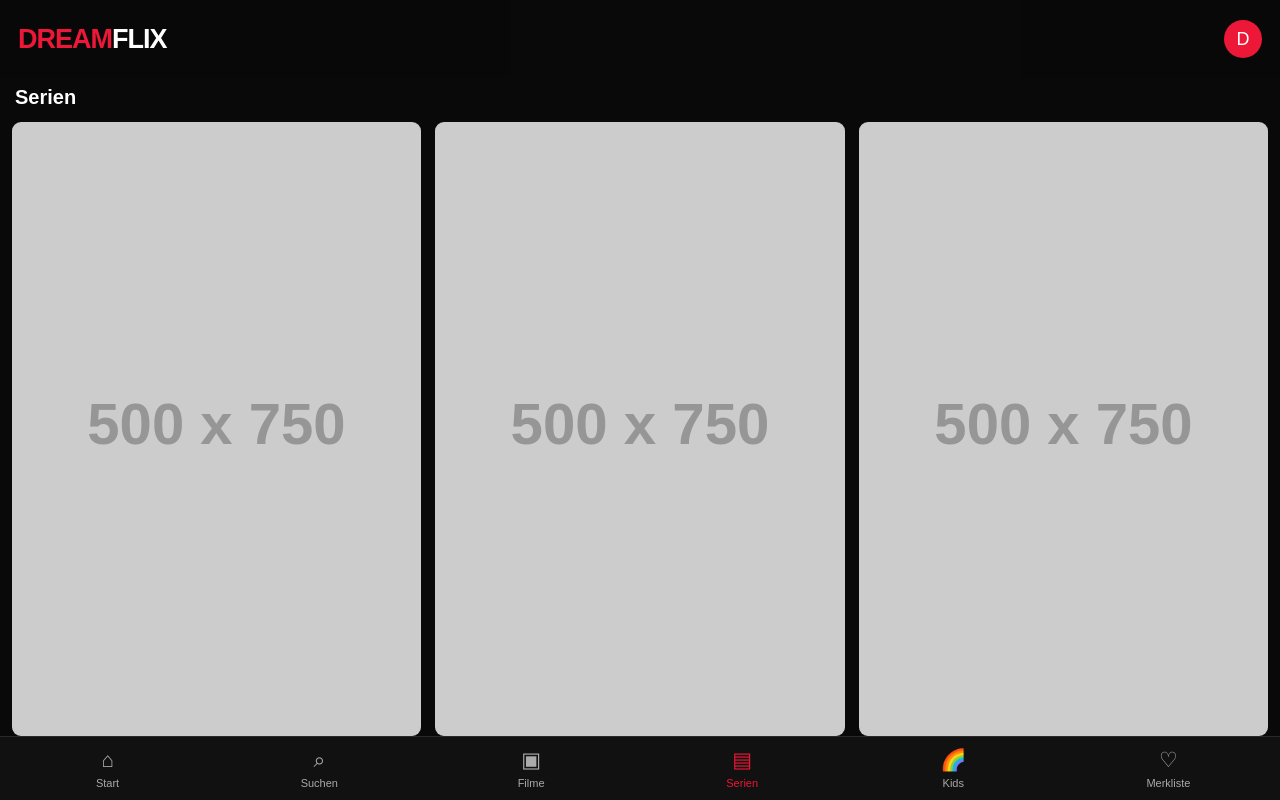
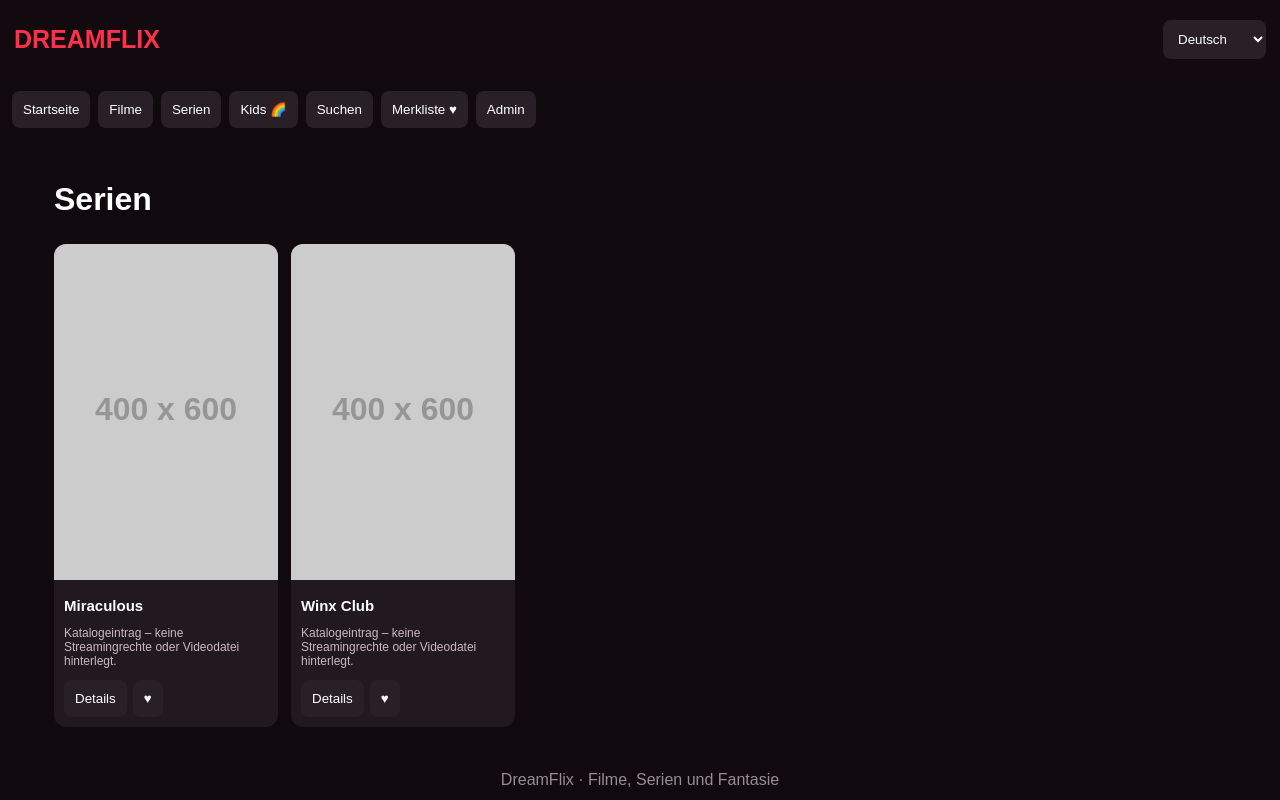
Before and after one commit to kasemalghathith26/DreamFlix, a plain HTML site: page index.html in a window 1280 px wide. Both pictures are taken after a click on the button "Serien". Shown: the top 800 px of the page. Drawn offline with Linux system fonts and the light colour scheme; placeholder pictures from the web are drawn by us.

Commit message:
Update index.html

```diff
--- a/index.html
+++ b/index.html
@@ -3,236 +3,145 @@
 <html lang="de">
 <head>
 <meta charset="UTF-8">
-<meta name="viewport" content="width=device-width, initial-scale=1.0">
-<meta name="theme-color" content="#090909">
+<meta name="viewport" content="width=device-width,initial-scale=1">
+<meta name="theme-color" content="#10090d">
 <title>DreamFlix</title>
 <style>
 *{box-sizing:border-box}
-body{margin:0;background:#090909;color:white;font-family:Arial,sans-serif;padding-bottom:85px}
-header{padding:20px 18px;display:flex;justify-content:space-between;align-items:center;position:sticky;top:0;background:#090909ee;z-index:5}
-.logo{font-size:27px;font-weight:900;color:#ed1737;letter-spacing:-1px}
-.logo span{color:white}
-.avatar{background:#ed1737;border:0;border-radius:50%;width:38px;height:38px;color:white;font-size:18px}
-.hero{margin:8px 14px 25px;height:390px;border-radius:15px;overflow:hidden;position:relative;background:linear-gradient(0deg,#090909,transparent 75%),linear-gradient(90deg,#090909aa,transparent),url('https://images.unsplash.com/photo-1535016120720-40c646be5580?w=1200') center/cover}
-.hero-content{position:absolute;bottom:22px;left:20px;right:20px}
-.hero h1{font-size:36px;margin:0 0 8px}
-.hero p{color:#ddd;max-width:320px}
-.primary{background:#ed1737;color:white;border:0;border-radius:7px;padding:12px 20px;font-weight:bold}
-.secondary{background:#333;color:white;border:0;border-radius:7px;padding:12px 18px}
-section{margin:25px 0}
-.section-title{font-size:20px;font-weight:bold;margin:0 15px 13px}
-.shelf{display:flex;gap:11px;overflow-x:auto;padding:0 15px 12px;scrollbar-width:none}
-.shelf::-webkit-scrollbar{display:none}
-.poster{flex:0 0 125px;cursor:pointer}
-.poster img{width:125px;height:180px;object-fit:cover;border-radius:9px;background:#222}
-.poster h3{font-size:13px;margin:7px 0 3px}
-.poster small{color:#999}
-nav{position:fixed;bottom:0;left:0;right:0;background:#111;border-top:1px solid #292929;display:flex;justify-content:space-around;padding:10px 2px max(10px,env(safe-area-inset-bottom));z-index:10}
-nav button{background:none;border:0;color:#aaa;font-size:11px;display:flex;flex-direction:column;align-items:center;gap:5px;min-width:48px}
-nav button span{font-size:21px}
-nav button.active{color:#ed1737}
-.page{display:none;padding-top:8px}
-.page.active{display:block}
-.search{margin:12px 15px;width:calc(100% - 30px);padding:14px;border:1px solid #444;border-radius:9px;background:#191919;color:white;font-size:16px}
-.grid{display:grid;grid-template-columns:repeat(3,minmax(0,1fr));gap:14px;padding:0 12px}
-.grid .poster{min-width:0;width:100%}
-.grid .poster img{width:100%;height:auto;aspect-ratio:2/3}
-.grid .poster h3{line-height:1.3}
-.modal{display:none;position:fixed;inset:0;background:#000e;z-index:20;overflow:auto;padding:25px 18px}
-.modal.open{display:block}
-.modal-card{max-width:500px;margin:25px auto;background:#191919;border-radius:14px;overflow:hidden}
-.modal-card img{width:100%;max-height:300px;object-fit:cover}
-.modal-info{padding:18px}
-.close{float:right;background:#333;color:white;border:0;border-radius:50%;padding:9px}
-video{width:100%;margin-top:15px;background:#000}
-.empty{padding:25px;color:#aaa;text-align:center}
-footer{text-align:center;color:#777;font-size:12px;padding:30px}
+body{margin:0;background:#10090d;color:white;font-family:Arial,sans-serif}
+header{position:sticky;top:0;background:#130b10f5;padding:14px;z-index:5;display:flex;align-items:center;justify-content:space-between;gap:10px}
+.logo{font-size:25px;font-weight:900;color:#ff304b}
+nav{display:flex;gap:8px;overflow:auto;padding:12px}
+button,select,input{border:0;border-radius:8px;padding:11px;background:#292027;color:white}
+button{cursor:pointer}
+button:hover{background:#b91f39}
+main{padding:14px}
+.hero{min-height:260px;border-radius:16px;padding:25px;background:linear-gradient(90deg,#14090eea,#14090e55),url('https://images.unsplash.com/photo-1489599849927-2ee91cede3ba?w=1200') center/cover;display:flex;flex-direction:column;justify-content:end}
+h1{font-size:32px}
+h2{margin-top:28px}
+.grid{display:grid;grid-template-columns:repeat(2,minmax(0,1fr));gap:13px}
+.card{background:#211820;border-radius:12px;overflow:hidden}
+.card img{width:100%;aspect-ratio:2/3;object-fit:cover;background:#352832}
+.info{padding:10px}
+.info h3{margin:3px 0 8px;font-size:15px}
+.small{font-size:12px;color:#c9b9c1}
+.actions{display:flex;gap:6px;flex-wrap:wrap}
+#player{width:100%;max-height:55vh;background:black}
+.hidden{display:none!important}
+.panel{background:#211820;padding:16px;border-radius:12px;margin:12px 0}
+input,select{width:100%;margin:6px 0}
+footer{text-align:center;color:#998b93;padding:30px}
+@media(min-width:700px){.grid{grid-template-columns:repeat(5,1fr)}main{max-width:1200px;margin:auto}.hero{min-height:380px}}
 </style>
 </head>
 <body>
 <header>
- <div class="logo">DREAM<span>FLIX</span></div>
- <button class="avatar" onclick="showPage('profile')">D</button>
+<div class="logo">DREAMFLIX</div>
+<select id="language" onchange="setLanguage(this.value)" style="width:auto">
+<option value="de">Deutsch</option><option value="ar">العربية</option>
+<option value="tr">Türkçe</option><option value="en">English</option>
+<option value="fr">Français</option><option value="ru">Русский</option>
+<option value="es">Español</option><option value="pl">Polski</option>
+<option value="pt">Português</option><option value="ko">한국어</option>
+<option value="ja">日本語</option>
+</select>
 </header>
-
-<div id="home" class="page active">
- <div class="hero">
-  <div class="hero-content">
-   <p>WILLKOMMEN BEI</p>
-   <h1>DreamFlix</h1>
-   <p>Deine Welt aus Filmen, Serien und Magie.</p>
-   <button class="primary" onclick="showPage('movies')">▶ Filme entdecken</button>
-   <button class="secondary" onclick="showPage('series')">Serien</button>
-  </div>
- </div>
- <section><div class="section-title">🔥 Beliebt auf DreamFlix</div><div class="shelf" id="popular"></div></section>
- <section><div class="section-title">❄️ Elsa, Anna und ihre Welt</div><div class="shelf" id="frozen"></div></section>
- <section><div class="section-title">✨ Magie und Abenteuer</div><div class="shelf" id="magic"></div></section>
- <section><div class="section-title">📺 Serien entdecken</div><div class="shelf" id="seriesShelf"></div></section>
+<nav>
+<button onclick="showPage('home')">Startseite</button>
+<button onclick="showPage('movies')">Filme</button>
+<button onclick="showPage('series')">Serien</button>
+<button onclick="showPage('kids')">Kids 🌈</button>
+<button onclick="showPage('search')">Suchen</button>
+<button onclick="showPage('saved')">Merkliste ♥</button>
+<button onclick="showPage('admin')">Admin</button>
+</nav>
+<main>
+<section id="home">
+<div class="hero">
+<h1>Deine Welt. Deine Filme.</h1>
+<p>Willkommen bei DreamFlix.</p>
+<div class="actions"><button onclick="showPage('movies')">Filme entdecken</button><button onclick="showPage('series')">Serien entdecken</button></div>
 </div>
-
-<div id="movies" class="page">
- <h2 class="section-title">Filme</h2><div class="grid" id="movieGrid"></div>
-</div>
-<div id="series" class="page">
- <h2 class="section-title">Serien</h2><div class="grid" id="seriesGrid"></div>
-</div>
-<div id="kids" class="page">
- <div style="padding:20px;background:linear-gradient(120deg,#ed65c8,#7657e8,#26b9db);border-radius:14px;margin:10px">
- <h1>🌈 DreamFlix Kids</h1><p>Eine bunte Welt für Kinder!</p></div>
- <div class="grid" id="kidsGrid"></div>
-</div>
-<div id="search" class="page">
- <h2 class="section-title">Suchen</h2>
- <input class="search" id="searchInput" placeholder="Film oder Serie suchen..." oninput="searchTitles()">
- <div class="grid" id="searchGrid"></div>
-</div>
-<div id="saved" class="page">
- <h2 class="section-title">Meine Merkliste ❤️</h2>
- <div class="grid" id="savedGrid"></div>
-</div>
-<div id="profile" class="page">
- <h2 class="section-title">Mein Profil</h2>
- <div style="padding:20px">
- <h3>👤 DreamFlix-Profil</h3>
- <p>Dein persönlicher Streamingbereich.</p>
- <p>Weitere Profile und eine sichere Anmeldung können später mit Supabase eingerichtet werden.</p>
- </div>
-</div>
-
-<nav>
- <button class="active" data-page="home" onclick="showPage('home')"><span>⌂</span>Start</button>
- <button data-page="search" onclick="showPage('search')"><span>⌕</span>Suchen</button>
- <button data-page="movies" onclick="showPage('movies')"><span>▣</span>Filme</button>
- <button data-page="series" onclick="showPage('series')"><span>▤</span>Serien</button>
- <button data-page="kids" onclick="showPage('kids')"><span>🌈</span>Kids</button>
- <button data-page="saved" onclick="showPage('saved')"><span>♡</span>Merkliste</button>
-</nav>
-
-<div class="modal" id="detailModal" onclick="if(event.target===this)closeModal()">
- <div class="modal-card">
-  <button class="close" onclick="closeModal()">✕</button>
-  <img id="detailImage" alt="">
-  <div class="modal-info">
-   <h2 id="detailTitle"></h2>
-   <p id="detailDescription"></p>
-   <button class="primary" id="saveButton">♡ Merken</button>
-   <div id="player"></div>
-  </div>
- </div>
-</div>
-
-<footer>DreamFlix · Deine Welt. Deine Filme. ❤️</footer>
-
+<h2>Beliebte Filme</h2><div class="grid" id="homeMovies"></div>
+<h2>Serien entdecken</h2><div class="grid" id="homeSeries"></div>
+</section>
+<section id="movies" class="hidden"><h1>Filme</h1><div class="grid" id="movieList"></div></section>
+<section id="series" class="hidden"><h1>Serien</h1><div class="grid" id="seriesList"></div></section>
+<section id="kids" class="hidden"><div class="hero" style="background:linear-gradient(120deg,#e34c9b,#8055e8,#18a9c9)"><h1>🌈 DreamFlix Kids</h1><p>Eine bunte Welt für Kinder.</p></div><div class="grid" id="kidsList"></div></section>
+<section id="search" class="hidden"><h1>Suchen</h1><input id="searchInput" placeholder="Film oder Serie suchen..." oninput="searchTitles()"><div class="grid" id="searchList"></div></section>
+<section id="saved" class="hidden"><h1>Meine Merkliste ♥</h1><div class="grid" id="savedList"></div></section>
+<section id="detail" class="hidden"><button onclick="showPage('home')">← Zurück</button><div id="detailContent"></div></section>
+<section id="admin" class="hidden"><h1>Admin-Bereich</h1><div class="panel"><p>Nur für den Betreiber. Demo-PIN: 2468. Für eine echte App muss der Admin-Zugang serverseitig abgesichert werden.</p><input id="pin" type="password" placeholder="Admin-PIN"><button onclick="adminLogin()">Anmelden</button></div><div id="adminForm" class="panel hidden"><h2>Inhalt hinzufügen</h2><input id="newTitle" placeholder="Titel"><select id="newType"><option value="movie">Film</option><option value="tv">Serie</option></select><input id="newPoster" placeholder="Poster-Bild URL"><input id="newDescription" placeholder="Beschreibung"><input id="newVideo" placeholder="Legale Video-URL (optional)"><button onclick="addTitle()">Hinzufügen</button></div></section>
+<section id="watch" class="hidden"><button onclick="showPage('home')">← Zurück</button><h1 id="watchTitle"></h1><video id="player" controls playsinline></video><p id="watchMessage">Nur Videos abspielen, für die du die nötigen Rechte hast.</p></section>
+</main>
+<footer>DreamFlix · Filme, Serien und Fantasie</footer>
 <script>
-/*
-  Für echte Poster:
-  1. Erstelle einen TMDB-Account.
-  2. Beantrage einen API Read Access Token.
-  3. Trage ihn unten ein.
-*/
-const TMDB_TOKEN = "HIER_DEINEN_TMDB_READ_ACCESS_TOKEN_EINTRAGEN";
-
-const titles = [
- {name:"Die Eiskönigin – Völlig unverfroren",type:"movie",year:2013,kids:true,query:"Frozen 2013"},
- {name:"Die Eiskönigin 2",type:"movie",year:2019,kids:true,query:"Frozen II"},
- {name:"Rapunzel – Neu verföhnt",type:"movie",year:2010,kids:true,query:"Tangled 2010"},
- {name:"Vaiana",type:"movie",year:2016,kids:true,query:"Moana 2016"},
- {name:"Vaiana 2",type:"movie",year:2024,kids:true,query:"Moana 2"},
- {name:"Encanto",type:"movie",year:2021,kids:true,query:"Encanto"},
- {name:"Zoomania",type:"movie",year:2016,kids:true,query:"Zootopia"},
- {name:"Cinderella",type:"movie",year:2015,kids:true,query:"Cinderella 2015"},
- {name:"Die Schöne und das Biest",type:"movie",year:2017,kids:true,query:"Beauty and the Beast 2017"},
- {name:"Aladdin",type:"movie",year:2019,kids:true,query:"Aladdin 2019"},
- {name:"Alles steht Kopf",type:"movie",year:2015,kids:true,query:"Inside Out"},
- {name:"Alles steht Kopf 2",type:"movie",year:2024,kids:true,query:"Inside Out 2"},
- {name:"Findet Nemo",type:"movie",year:2003,kids:true,query:"Finding Nemo"},
- {name:"Coco",type:"movie",year:2017,kids:true,query:"Coco 2017"},
- {name:"Big Buck Bunny",type:"movie",year:2008,kids:true,query:"Big Buck Bunny"},
- {name:"Sintel",type:"movie",year:2010,query:"Sintel 2010"},
- {name:"Miraculous – Der Film",type:"movie",year:2023,kids:true,query:"Miraculous Ladybug The Movie"},
- {name:"Miraculous",type:"tv",year:2015,kids:true,query:"Miraculous Tales of Ladybug and Cat Noir"},
- {name:"Winx Club",type:"tv",year:2004,kids:true,query:"Winx Club"},
- {name:"Pokémon",type:"tv",year:1997,kids:true,query:"Pokemon"},
- {name:"SpongeBob Schwammkopf",type:"tv",year:1999,kids:true,query:"SpongeBob SquarePants"},
- {name:"Avatar – Der Herr der Elemente",type:"tv",year:2005,kids:true,query:"Avatar The Last Airbender"},
- {name:"Die drei !!!",type:"tv",year:2023,kids:true,query:"Die drei !!!"},
- {name:"H2O – Plötzlich Meerjungfrau",type:"tv",year:2006,kids:true,query:"H2O Just Add Water"},
- {name:"Wednesday",type:"tv",year:2022,query:"Wednesday Netflix"},
- {name:"Stranger Things",type:"tv",year:2016,query:"Stranger Things"}
+const translations={
+de:{welcome:"Willkommen bei DreamFlix",movies:"Filme",series:"Serien"},
+en:{welcome:"Welcome to DreamFlix",movies:"Movies",series:"Series"},
+ar:{welcome:"مرحباً بك في دريم فليكس",movies:"أفلام",series:"مسلسلات"},
+tr:{welcome:"DreamFlix'e hoş geldiniz",movies:"Filmler",series:"Diziler"},
+fr:{welcome:"Bienvenue sur DreamFlix",movies:"Films",series:"Séries"},
+ru:{welcome:"Добро пожаловать в DreamFlix",movies:"Фильмы",series:"Сериалы"},
+es:{welcome:"Bienvenido a DreamFlix",movies:"Películas",series:"Series"},
+pl:{welcome:"Witamy w DreamFlix",movies:"Filmy",series:"Seriale"},
+pt:{welcome:"Bem-vindo ao DreamFlix",movies:"Filmes",series:"Séries"},
+ko:{welcome:"DreamFlix에 오신 것을 환영합니다",movies:"영화",series:"시리즈"},
+ja:{welcome:"DreamFlixへようこそ",movies:"映画",series:"シリーズ"}
+};
+let titles=JSON.parse(localStorage.getItem("df_titles")||"null")||[
+{id:1,title:"Big Buck Bunny",type:"movie",poster:"https://peach.blender.org/wp-content/uploads/title_anouncement.jpg?x11217",description:"Ein animiertes Abenteuer von Blender Open Movies.",video:"https://storage.googleapis.com/gtv-videos-bucket/sample/BigBuckBunny.mp4"},
+{id:2,title:"Sintel",type:"movie",poster:"https://durian.blender.org/wp-content/uploads/2010/06/sintel_poster.jpg",description:"Ein Fantasy-Abenteuer. Prüfe die Lizenzbedingungen vor einer öffentlichen Nutzung.",video:""},
+{id:3,title:"Tears of Steel",type:"movie",poster:"https://mango.blender.org/wp-content/uploads/2013/05/01_thom_celia_bridge.jpg",description:"Ein Science-Fiction-Kurzfilm.",video:""},
+{id:4,title:"Elephants Dream",type:"movie",poster:"https://orange.blender.org/wp-content/themes/orange/images/common/ed_header.jpg",description:"Ein experimenteller Animationsfilm.",video:""},
+{id:5,title:"Miraculous",type:"tv",poster:"",description:"Katalogeintrag – keine Streamingrechte oder Videodatei hinterlegt.",video:""},
+{id:6,title:"Rapunzel",type:"movie",poster:"",description:"Katalogeintrag – keine Streamingrechte oder Videodatei hinterlegt.",video:""},
+{id:7,title:"Frozen",type:"movie",poster:"",description:"Katalogeintrag – keine Streamingrechte oder Videodatei hinterlegt.",video:""},
+{id:8,title:"Winx Club",type:"tv",poster:"",description:"Katalogeintrag – keine Streamingrechte oder Videodatei hinterlegt.",video:""}
 ];
-
-let saved = JSON.parse(localStorage.getItem("dreamflixSaved")||"[]");
-let activeTitle = null;
-
+let saved=JSON.parse(localStorage.getItem("df_saved")||"[]");
+function persist(){localStorage.setItem("df_titles",JSON.stringify(titles));localStorage.setItem("df_saved",JSON.stringify(saved))}
+function setLanguage(lang){
+document.documentElement.lang=lang;
+document.documentElement.dir=lang==="ar"?"rtl":"ltr";
+document.querySelector(".hero h1").textContent=translations[lang].welcome;
+}
 function showPage(id){
- document.querySelectorAll(".page").forEach(p=>p.classList.remove("active"));
- document.getElementById(id).classList.add("active");
- document.querySelectorAll("nav button").forEach(b=>b.classList.toggle("active",b.dataset.page===id));
- if(id==="saved")renderSaved();
- window.scrollTo(0,0);
-}
-function poster(t){
- return t.poster || "https://placehold.co/500x750/191919/ffffff?text="+encodeURIComponent(t.name);
+document.querySelectorAll("main section").forEach(s=>s.classList.add("hidden"));
+document.getElementById(id).classList.remove("hidden");
+if(id==="saved")render("savedList",titles.filter(t=>saved.includes(t.id)));
+if(id==="movies")render("movieList",titles.filter(t=>t.type==="movie"));
+if(id==="series")render("seriesList",titles.filter(t=>t.type==="tv"));
+if(id==="kids")render("kidsList",titles.filter(t=>t.kids));
 }
 function card(t){
- return `<div class="poster" onclick="openTitle('${encodeURIComponent(t.name)}')">
- <img src="${poster(t)}" alt="${t.name}" loading="lazy">
- <h3>${t.name}</h3><small>${t.year} · ${t.type==="movie"?"Film":"Serie"}</small></div>`;
+return `<article class="card"><img src="${safe(t.poster)||"https://placehold.co/400x600/241820/ffffff?text=DreamFlix"}" alt=""><div class="info"><h3>${safe(t.title)}</h3><p class="small">${safe(t.description||"")}</p><div class="actions"><button onclick="details(${t.id})">Details</button><button onclick="toggleSaved(${t.id})">♥</button></div></div></article>`;
 }
-function render(){
- document.getElementById("popular").innerHTML=titles.slice(0,10).map(card).join("");
- document.getElementById("frozen").innerHTML=titles.filter(t=>t.name.includes("Eiskönigin")).map(card).join("");
- document.getElementById("magic").innerHTML=titles.filter(t=>["Rapunzel – Neu verföhnt","Encanto","Vaiana","Miraculous – Der Film"].includes(t.name)).map(card).join("");
- document.getElementById("seriesShelf").innerHTML=titles.filter(t=>t.type==="tv").map(card).join("");
- document.getElementById("movieGrid").innerHTML=titles.filter(t=>t.type==="movie").map(card).join("");
- document.getElementById("seriesGrid").innerHTML=titles.filter(t=>t.type==="tv").map(card).join("");
- document.getElementById("kidsGrid").innerHTML=titles.filter(t=>t.kids).map(card).join("");
+function safe(s){return String(s||"").replace(/[&<>"']/g,c=>({"&":"&amp;","<":"&lt;",">":"&gt;",'"':"&quot;","'":"&#39;"}[c]))}
+function render(id,items){document.getElementById(id).innerHTML=items.map(card).join("")||"<p>Noch keine Inhalte.</p>"}
+function details(id){
+let t=titles.find(x=>x.id===id);if(!t)return;
+showPage("detail");
+document.getElementById("detailContent").innerHTML=`<h1>${safe(t.title)}</h1><img style="width:180px;border-radius:12px" src="${safe(t.poster)||"https://placehold.co/400x600/241820/ffffff?text=DreamFlix"}"><p>${safe(t.description)}</p><button onclick="watch(${t.id})">▶ Abspielen</button><button onclick="toggleSaved(${t.id})">♥ Merkliste</button>`;
 }
-function openTitle(encoded){
- const name=decodeURIComponent(encoded);
- const t=titles.find(x=>x.name===name);
- if(!t)return;
- activeTitle=t;
- document.getElementById("detailTitle").textContent=t.name;
- document.getElementById("detailDescription").textContent=`${t.year} · ${t.type==="movie"?"Film":"Serie"} · ${t.kids?"Familienbereich":"DreamFlix"}.`;
- document.getElementById("detailImage").src=poster(t);
- document.getElementById("player").innerHTML=t.video?`<video controls playsinline src="${t.video}"></video>`:"<p style='color:#aaa'>Für diesen Titel ist noch keine lizenzierte Videoquelle hinterlegt.</p>";
- document.getElementById("saveButton").textContent=saved.includes(t.name)?"♥ Gespeichert":"♡ Merken";
- document.getElementById("saveButton").onclick=()=>toggleSaved(t.name);
- document.getElementById("detailModal").classList.add("open");
+function toggleSaved(id){saved=saved.includes(id)?saved.filter(x=>x!==id):[...saved,id];persist();if(!document.getElementById("saved").classList.contains("hidden"))showPage("saved")}
+function searchTitles(){let q=document.getElementById("searchInput").value.toLowerCase();render("searchList",titles.filter(t=>t.title.toLowerCase().includes(q)))}
+function watch(id){
+let t=titles.find(x=>x.id===id);showPage("watch");document.getElementById("watchTitle").textContent=t.title;
+let p=document.getElementById("player");p.pause();p.src=t.video||"";
+document.getElementById("watchMessage").textContent=t.video?"Videoquelle geladen.":"Für diesen Titel ist noch keine legale Videodatei hinterlegt.";
 }
-function closeModal(){document.getElementById("detailModal").classList.remove("open")}
-function toggleSaved(name){
- saved=saved.includes(name)?saved.filter(x=>x!==name):[...saved,name];
- localStorage.setItem("dreamflixSaved",JSON.stringify(saved));
- document.getElementById("saveButton").textContent=saved.includes(name)?"♥ Gespeichert":"♡ Merken";
+function adminLogin(){if(document.getElementById("pin").value==="2468")document.getElementById("adminForm").classList.remove("hidden");else alert("Falsche PIN")}
+function addTitle(){
+let title=document.getElementById("newTitle").value.trim();if(!title)return alert("Bitte einen Titel eingeben");
+titles.push({id:Date.now(),title,type:document.getElementById("newType").value,poster:document.getElementById("newPoster").value,description:document.getElementById("newDescription").value,video:document.getElementById("newVideo").value});
+persist();alert("Titel hinzugefügt");showPage("home");renderHome();
 }
-function renderSaved(){
- document.getElementById("savedGrid").innerHTML=titles.filter(t=>saved.includes(t.name)).map(card).join("")||'<div class="empty">Deine Merkliste ist noch leer.</div>';
+function renderHome(){
+render("homeMovies",titles.filter(t=>t.type==="movie"));
+render("homeSeries",titles.filter(t=>t.type==="tv"));
 }
-function searchTitles(){
- const q=document.getElementById("searchInput").value.toLowerCase();
- document.getElementById("searchGrid").innerHTML=titles.filter(t=>t.name.toLowerCase().includes(q)).map(card).join("");
-}
-async function loadPosters(){
- if(!TMDB_TOKEN.startsWith("eyJ"))return;
- for(const t of titles){
-  try{
-   const endpoint=t.type==="movie"?"movie":"tv";
-   const r=await fetch(`https://api.themoviedb.org/3/search/${endpoint}?query=${encodeURIComponent(t.query)}&language=de-DE`,{
-    headers:{Authorization:`Bearer ${TMDB_TOKEN}`,accept:"application/json"}
-   });
-   if(!r.ok)continue;
-   const data=await r.json();
-   const match=data.results?.[0];
-   if(match?.poster_path)t.poster=`https://image.tmdb.org/t/p/w500${match.poster_path}`;
-  }catch(e){console.log("Poster konnte nicht geladen werden",t.name)}
- }
- render();
-}
-render();
-loadPosters();
+renderHome();
 </script>
 </body>
 </html>
```
